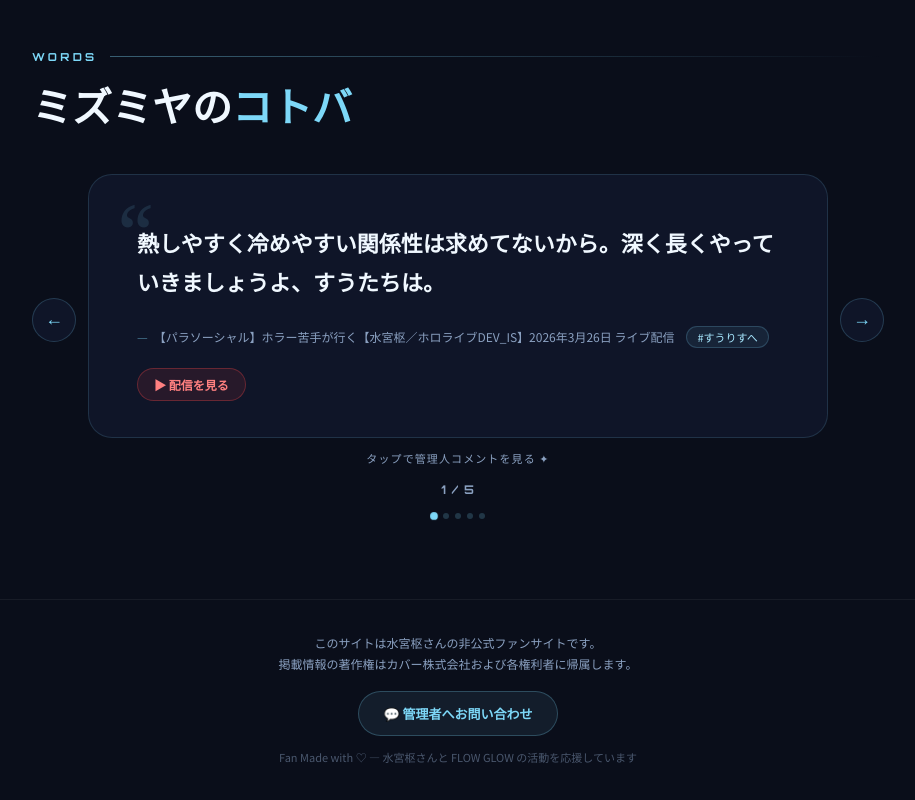
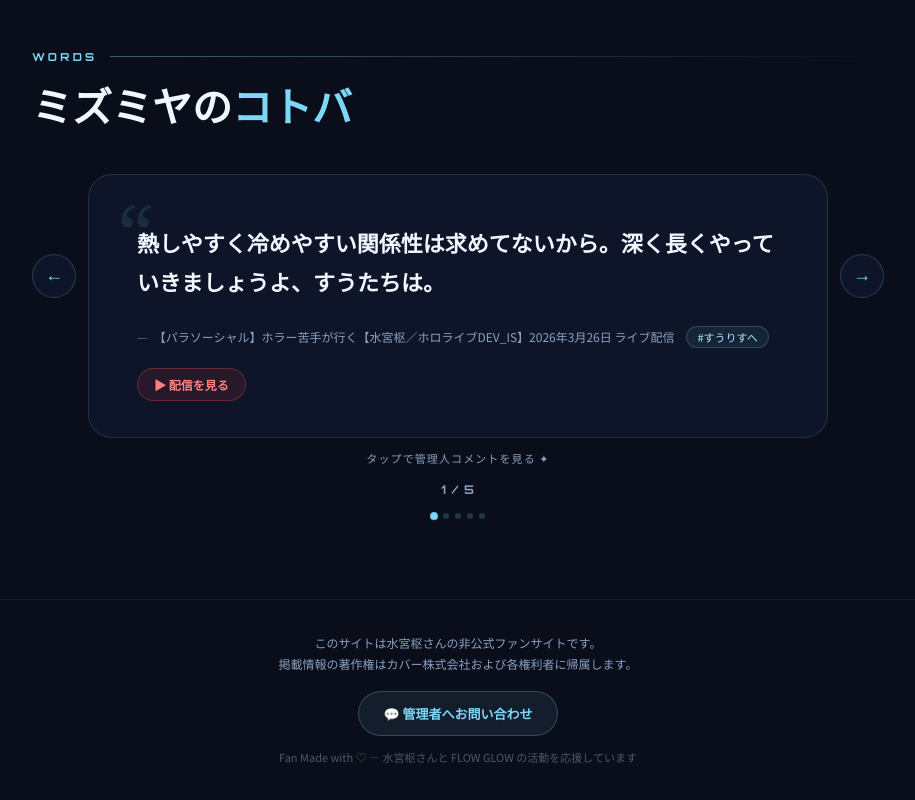
Before and after one commit to yosiro9231-design/su-mizumiya-fansite, a plain HTML site: page index.html in a window 1280 px wide. Shown: the part 5411-6211 px from the top of the page, without its empty margins (182-1097 px from the left). Drawn offline with Linux system fonts and the light colour scheme; a web font is replaced by a local one.

Commit message:
ことばナビボタンの縦位置を固定（カード切替時にズレない）

```diff
--- a/index.html
+++ b/index.html
@@ -1108,7 +1108,10 @@
     font-size: 11px; color: var(--sky2);
   }
   .kotoba-carousel {
-    display: flex; align-items: center; gap: 12px;
+    display: flex; align-items: flex-start; gap: 12px;
+  }
+  .kotoba-nav-prev, .kotoba-nav-next {
+    margin-top: 80px;
   }
   .kotoba-carousel-center {
     flex: 1; min-width: 0;
```
